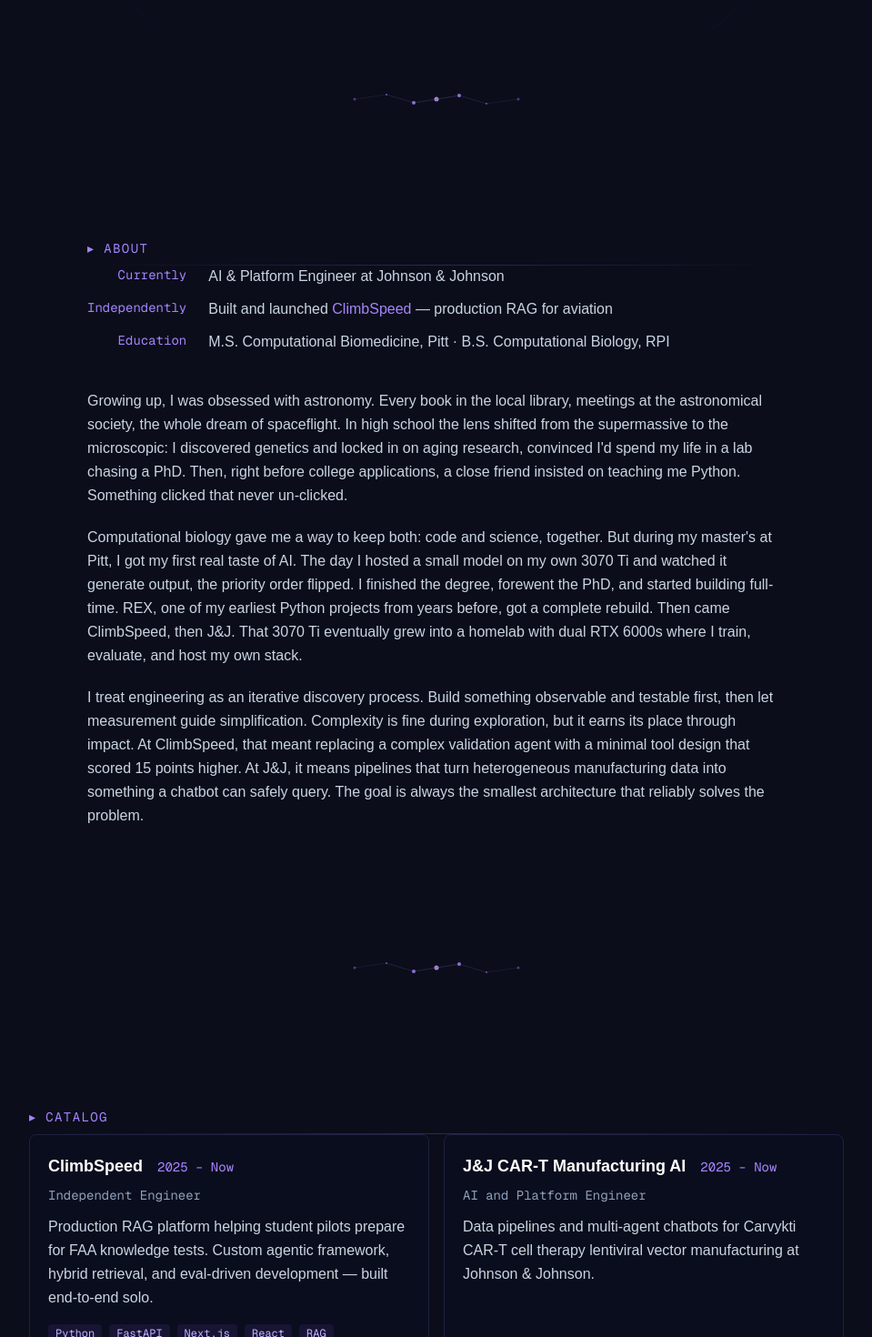
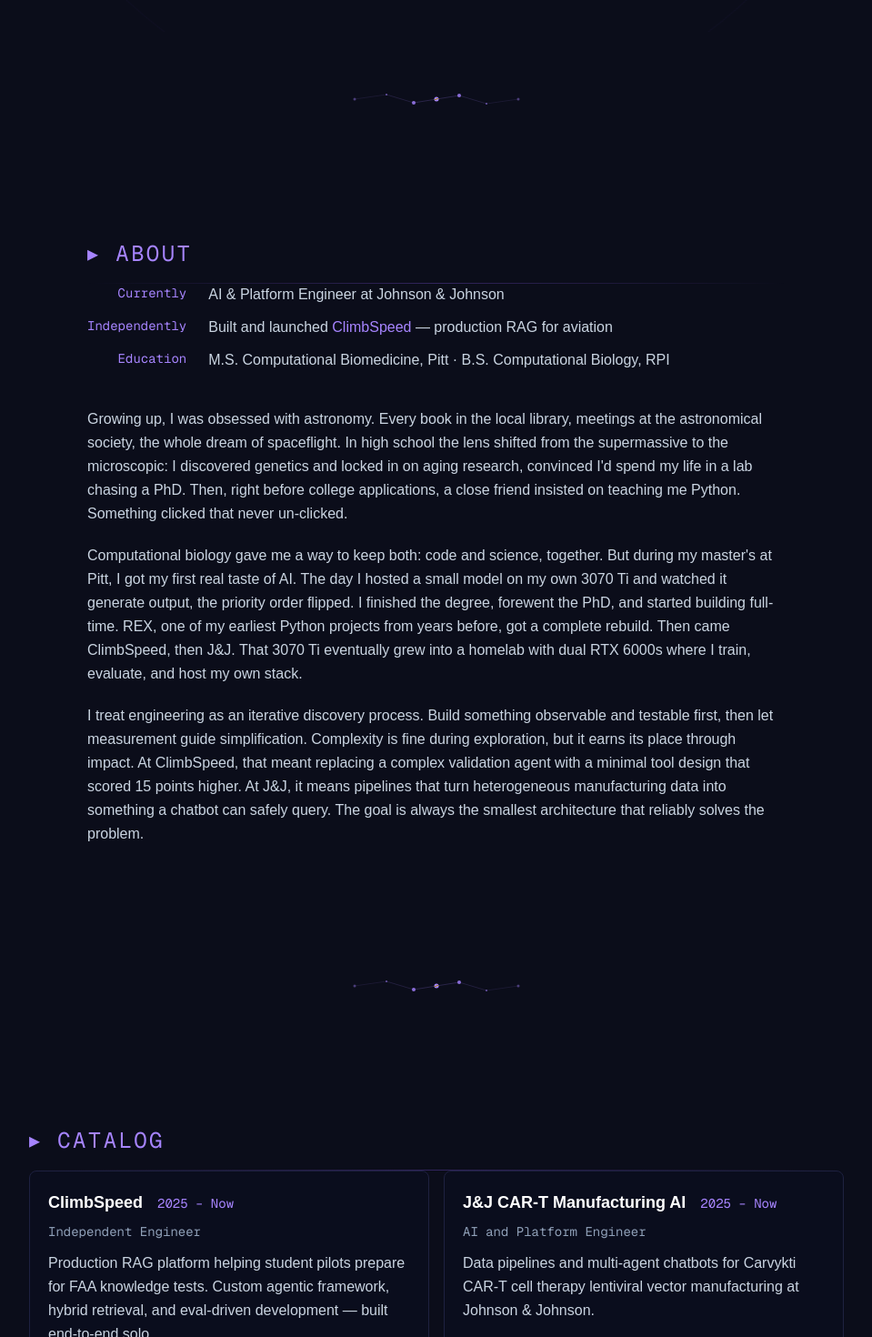
Before and after one commit to David-Antolick/antolick_website, a Next.js app: page / in a window 1280 px wide. Shown: the part 814-2284 px from the top of the page at 91% size, without its empty margins (160-1119 px from the left). Built offline with nearby package versions, Linux system fonts and the light colour scheme.

Commit message:
Bump up section size

```diff
--- a/components/About.tsx
+++ b/components/About.tsx
@@ -2,7 +2,7 @@
   return (
     <section id="about" className="py-20 px-4">
       <div className="max-w-3xl mx-auto">
-        <h2 className="font-mono text-sm tracking-widest uppercase text-violet-400 mb-2">
+        <h2 className="font-mono text-2xl tracking-widest uppercase text-violet-400 mb-4">
           ▸ About
         </h2>
         <hr className="separator mb-10" />
--- a/components/Projects.tsx
+++ b/components/Projects.tsx
@@ -7,7 +7,7 @@
   return (
     <section id="projects" className="py-20 px-4">
       <div className="max-w-4xl mx-auto">
-        <h2 className="font-mono text-sm tracking-widest uppercase text-violet-400 mb-2">
+        <h2 className="font-mono text-2xl tracking-widest uppercase text-violet-400 mb-4">
           ▸ Catalog
         </h2>
         <hr className="separator mb-10" />
```
